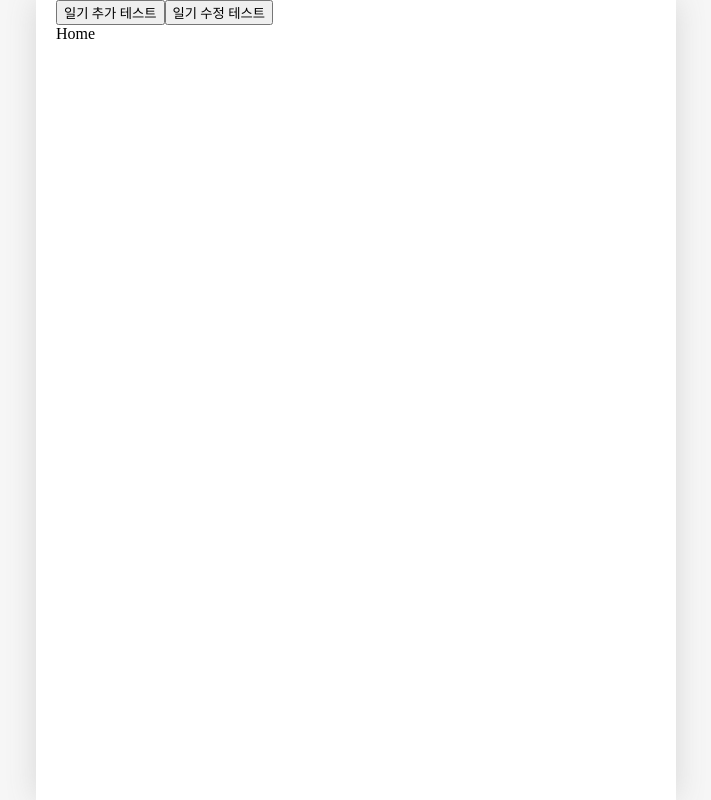
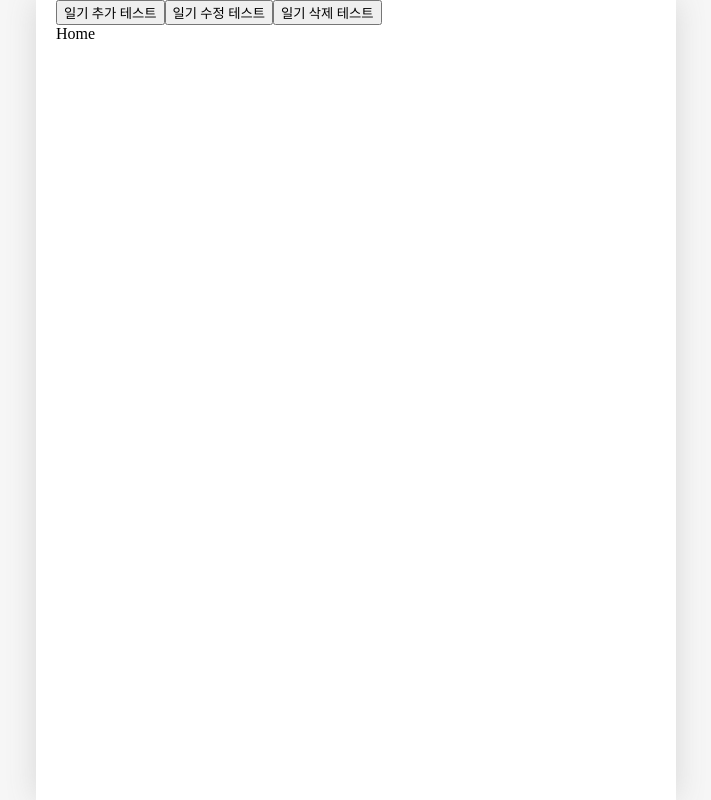
Before and after one commit to subin33/Feelings-Diary, a React (Vite) app: page / in a window 1280 px wide. Shown: the whole page, without its empty margins (284-995 px from the left). Built offline with nearby package versions, Linux system fonts and the light colour scheme; a web font is replaced by a local one.

Commit message:
implement diary management feature 2

```diff
--- a/src/App.jsx
+++ b/src/App.jsx
@@ -1,5 +1,5 @@
 import './App.css'
-import { useReducer, useRef } from 'react'
+import { createContext, useReducer, useRef } from 'react'
 import { Routes, Route} from 'react-router-dom'
 import Diary from './pages/Diary'
 import Home from './pages/Home'
@@ -28,8 +28,13 @@ function reducer(state, action){
     case 'UPDATE': return state.map((item) =>
       String(item.id) === String(action.data.id) ? action.data : item
     )
+    case "DELETE": return state.filter((item) => String(item.id) !== String(action.id))
+    default: return state
   }
 }
+
+const DiaryStateContext = createContext();
+const DiaryDispatchContext = createContext();
 
 function App() {
   const [data, dispatch] = useReducer(reducer, mockData);
@@ -65,19 +70,36 @@ function App() {
 
 
   // 기존 일기 삭제
-
+  const onDelete = (id) => {
+    dispatch ({
+      type:"DELETE",
+      id
+    })
+  }
 
   return (
     <>
     <button  onClick={()=> {
       onCreate(new Date().getTime(), 1, "Hello")
-    }}>일기 추가 테스트 </button>
+    }}>일기 추가 테스트
+    </button>
 
     <button onClick={() => {
       onUpdate(1, new Date().getTime(), 3, "수정된 일기 입니다")
     }}>
       일기 수정 테스트
     </button>
+
+    <button  onClick={()=> {
+      onDelete(1)
+    }}>일기 삭제 테스트
+    </button>
+    <DiaryStateContext.Provider value={data}>
+      <DiaryDispatchContext.Provider value={{
+        onCreate,
+        onUpdate,
+        onDelete
+      }}>
         <Routes>
           <Route path='/' element={<Home />} />
           <Route path='/new' element={<New />} />
@@ -85,6 +107,8 @@ function App() {
           <Route path='/edit/:id' element={<Edit />}/>
           <Route path='*' element={<Notfound />} />
         </Routes>
+      </DiaryDispatchContext.Provider>
+    </DiaryStateContext.Provider>
     </>
   )
 }
```
Lines whose indentation alone changed are shown as unchanged.
